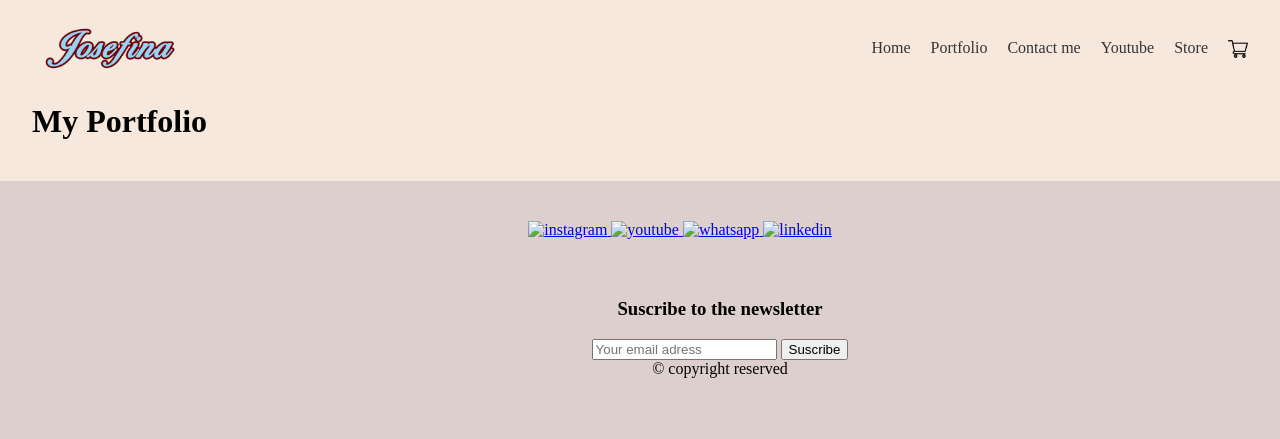
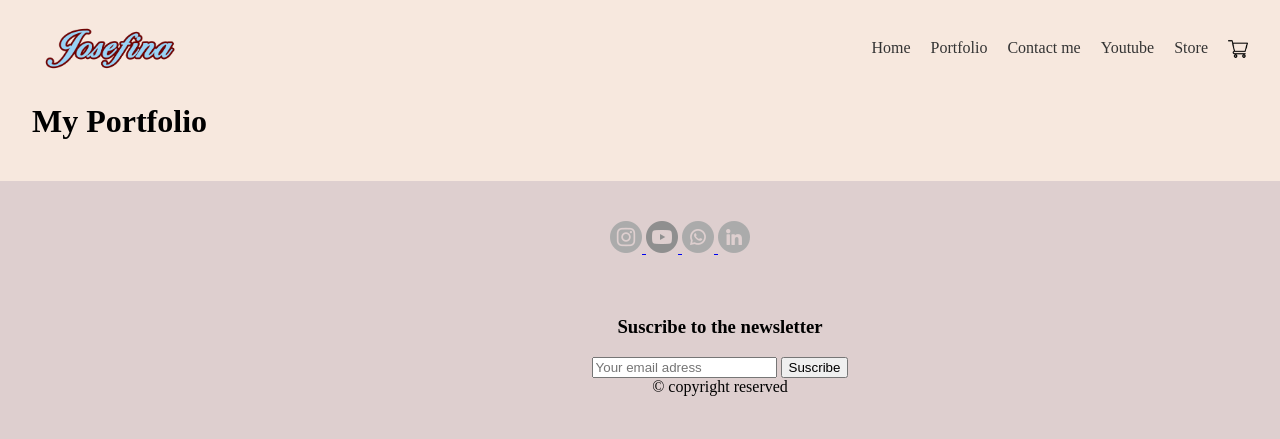
Before and after one commit to josaravia91/reentrega-segunda, a plain HTML site: page pages/portfolio.html in a window 1280 px wide. Shown: the top 439 px of the page. Drawn offline with Linux system fonts and the light colour scheme.

Commit message:
actualizacion de enlaces

```diff
--- a/pages/portfolio.html
+++ b/pages/portfolio.html
@@ -8,7 +8,7 @@
 </head>
 <body>
   <header>
-    <a href="..index.html" class="logo">
+    <a href="../index.html" class="logo">
       <img src="../assets/logo.png" class="logo">
     </a>
     <!--Nav Bar-->
@@ -31,16 +31,16 @@
 
     <div class="social">
         <a href="https://instagram.com" target="_blank">
-            <img src="/Estructura coder/assets/icons/instagram.png" alt="instagram">
+            <img src="../assets/icons/instagram.png" alt="instagram">
         </a>
         <a href="https://youtube.com" target="_blank">
-            <img src="/Estructura coder/assets/icons/youtube.png" alt="youtube">
+            <img src="../assets/icons/youtube.png" alt="youtube">
         </a>
         <a href="https://www.whatsapp.com/" target="_blank">
-            <img src="/Estructura coder/assets/icons/whatsapp.png" alt="whatsapp">
+            <img src="../assets/icons/whatsapp.png" alt="whatsapp">
         </a>
         <a href="https://linkedin.com" target="_blank">
-            <img src="/Estructura coder/assets/icons/linkedin.png" alt="linkedin">
+            <img src="../assets/icons/linkedin.png" alt="linkedin">
         </a>
     </div>
     <footer>
```
Also changed, not shown: index.html (+2 -2 lines), pages/cart.html (+1 -1 lines), pages/store.html (+5 -5 lines), pages/youtube.html (+5 -5 lines).
